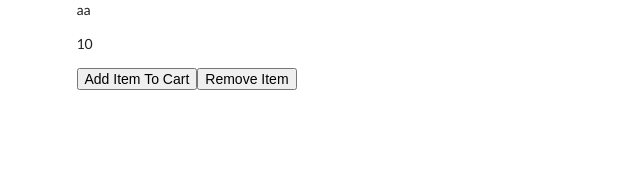
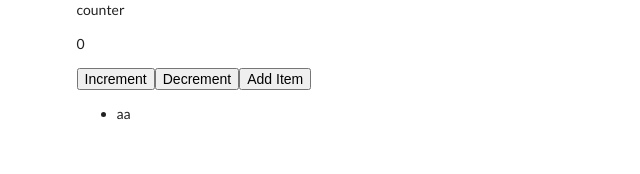
Before and after one commit to rochakravi/samridhi, a React (Create React App) app: page / in a window 1280 px wide. Shown: the top 174 px of the page, without its empty margins (0-640 px from the left). Built offline with nearby package versions, Linux system fonts and the light colour scheme.

Commit message:
pushing redux for array

```diff
--- a/src/components/App.js
+++ b/src/components/App.js
@@ -1,13 +1,14 @@
 import React from "react";
 import SongList from "./SongList";
 import BagItem from "./BagItem";
+import Counter from "./Counter";
 
 const App = () => {
   return (
     <div className="ui container grid">
       <div className="ui row">
         <div className="column eight wide">
-          <BagItem />
+          <Counter />
           {/* <SongList /> */}
         </div>
       </div>
--- a/src/components/Counter.js
+++ b/src/components/Counter.js
@@ -8,10 +8,18 @@ class Counter extends Component {
   render() {
     return (
       <div>
+        {this.props.carItems}
         <p>counter</p>
         <p>{this.props.countVal}</p>
         <button onClick={this.props.incrementCounter}>Increment</button>
         <button onClick={this.props.decrementCounter}>Decrement</button>
+        <button onClick={this.props.addItem}>Add Item</button>
+        <ul>
+          {/* {this.props.carItems.map((res) => {
+            <li>{res}</li>;
+          })} */}
+          <li>aa</li>
+        </ul>
       </div>
     );
   }
@@ -20,6 +28,7 @@ class Counter extends Component {
 const mapStateToProps = (state) => {
   return {
     countVal: state.counter,
+    carItems: state.items,
   };
 };
 
@@ -27,6 +36,7 @@ const mapDispatchToProps = (dispatch) => {
   return {
     incrementCounter: () => dispatch({ type: "INCREMENT" }),
     decrementCounter: () => dispatch({ type: "DECREMENT" }),
+    addItem: () => dispatch({ type: "ADD_ITEM", val: 2 }),
   };
 };
 
--- a/src/index.js
+++ b/src/index.js
@@ -4,10 +4,9 @@ import App from "./components/App";
 import { Provider } from "react-redux";
 import { createStore } from "redux";
 import itemCountReducer from "./reducers/itemCountReducer";
+import counterReducer from "./reducers/counterReducer";
 import reducers from "./reducers";
-const store = createStore(itemCountReducer);
-
-//import counterReducer from "./reducers/counterReducer";
+const store = createStore(counterReducer);
 
 ReactDOM.render(
   <Provider store={store}>
--- a/src/reducers/counterReducer.js
+++ b/src/reducers/counterReducer.js
@@ -1,5 +1,6 @@
 const initialState = {
   counter: 0,
+  items: [],
 };
 
 const counterReducer = (state = initialState, action) => {
@@ -7,6 +8,7 @@ const counterReducer = (state = initialState, action) => {
     return {
       ...state,
       counter: state.counter + 1,
+      items: state.items.concat(action.item),
     };
   }
   if (action.type === "DECREMENT") {
@@ -15,6 +17,13 @@ const counterReducer = (state = initialState, action) => {
       counter: state.counter - 1,
     };
   }
+  if (action.type === "ADD_ITEM") {
+    return {
+      ...state,
+      // items: state.items.concat({ name: "pend", price: 10 }),
+      items: state.items.concat(state.counter),
+    };
+  }
   return state;
 };
 
```
